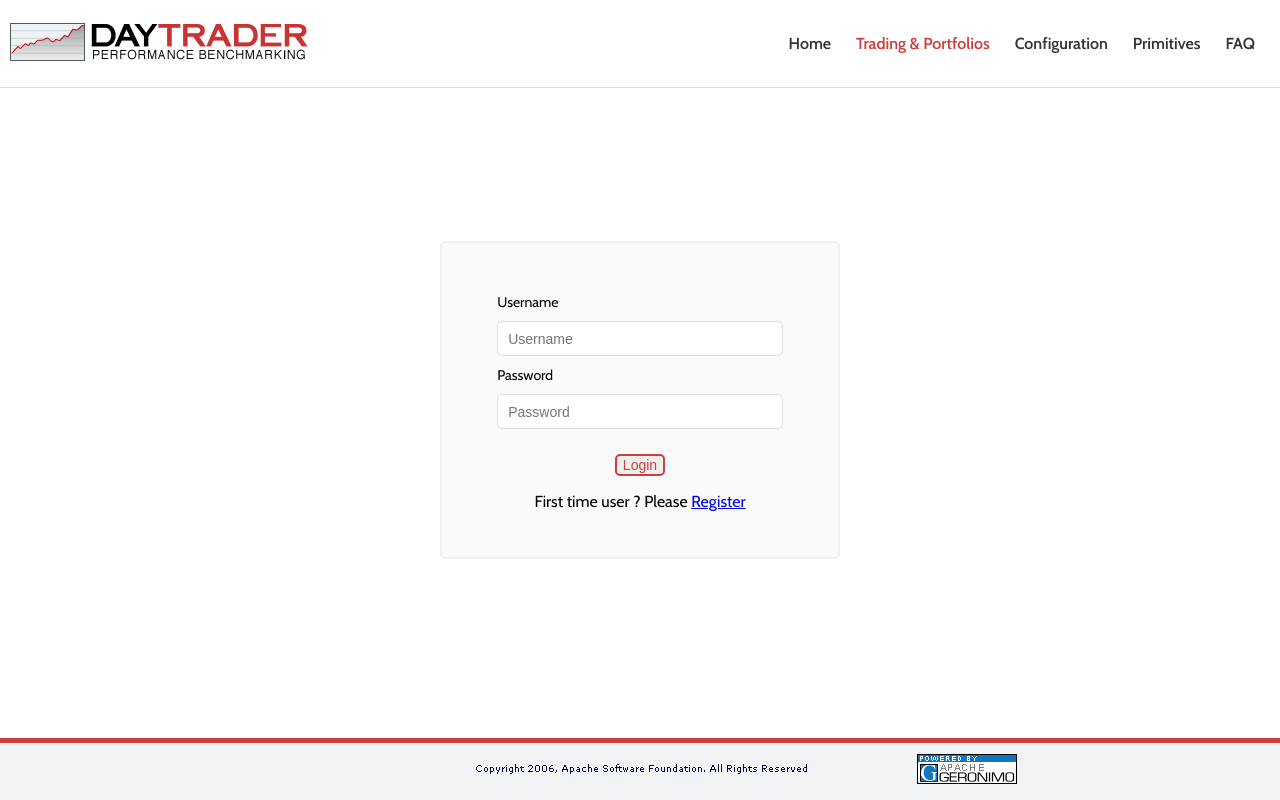
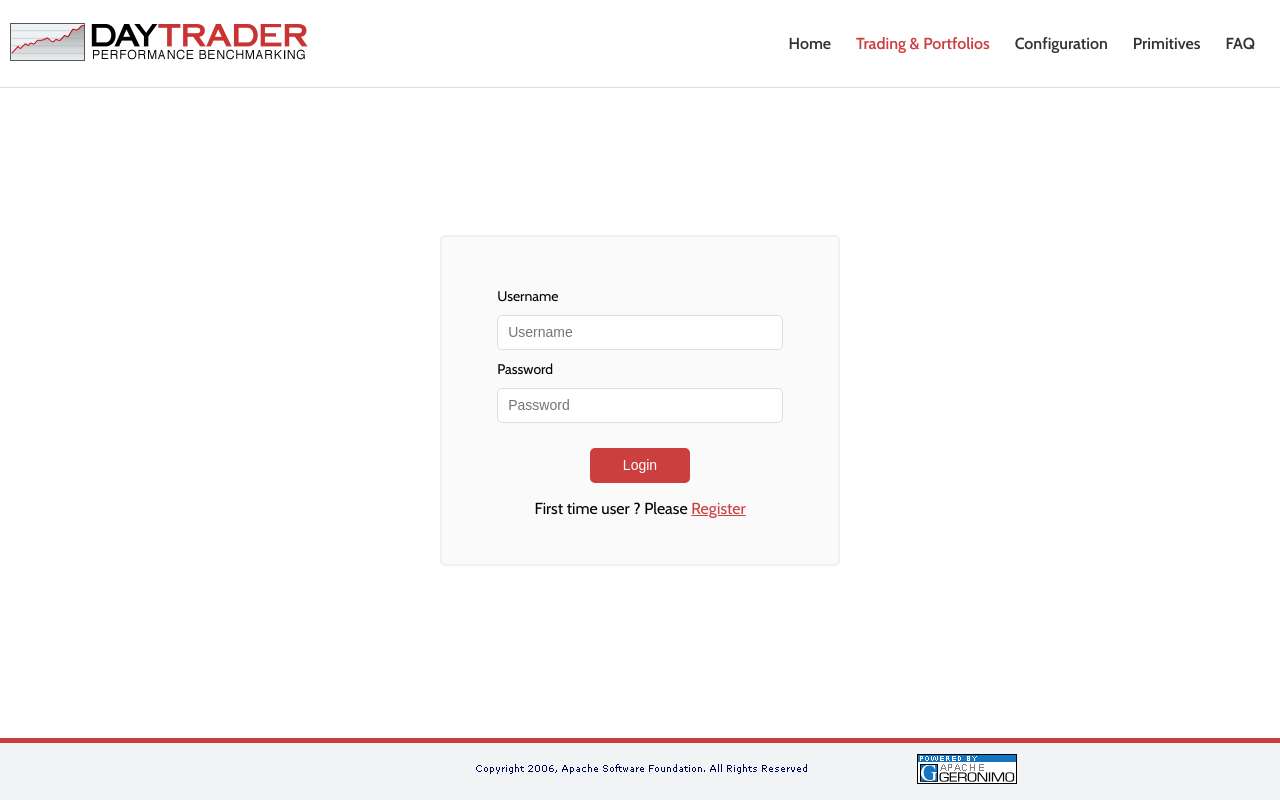
Before and after one commit to sinha0610harsh/daytrader-frontend, a React (Create React App) app: page /login in a window 1280 px wide. Built offline with nearby package versions, Linux system fonts and the light colour scheme.

Commit message:
[Add] Conflict issues;

```diff
--- a/src/components/Login.js
+++ b/src/components/Login.js
@@ -78,9 +78,9 @@
                 </div>
                 <div className='error-message'>{errorFlag?<p>UnAuthorized User </p>:''}</div>
                 <div className='form-group'>
-               <button className='app-login-button'>Login</button>
+                  <button className='app-login-button'>Login</button>
                 </div>
-                <div className='form-group'>
+                <div className='form-group regitster-link-section'>
                   <p>First time user ? Please <Link to='/Register'>Register</Link></p>
                 </div>
               </form>
--- a/src/components/login.css
+++ b/src/components/login.css
@@ -62,12 +62,19 @@
     margin-top: 15px;
     color: #fff;
     font-size: 14px;
-    border: 2px solid #cc3f3f;;
     border-radius: 5px;
-    color: #cc3f3f;;
+    background-color: #cc3f3f;
+    border: none;
+    height: 35px;
+    width: 100px;
     text-decoration: none;
 }
 .error-message{
     color: #cc3f3f;
     text-align: right;
 }
+
+
+.regitster-link-section a {
+    color: #cc3f3f;
+}
```
